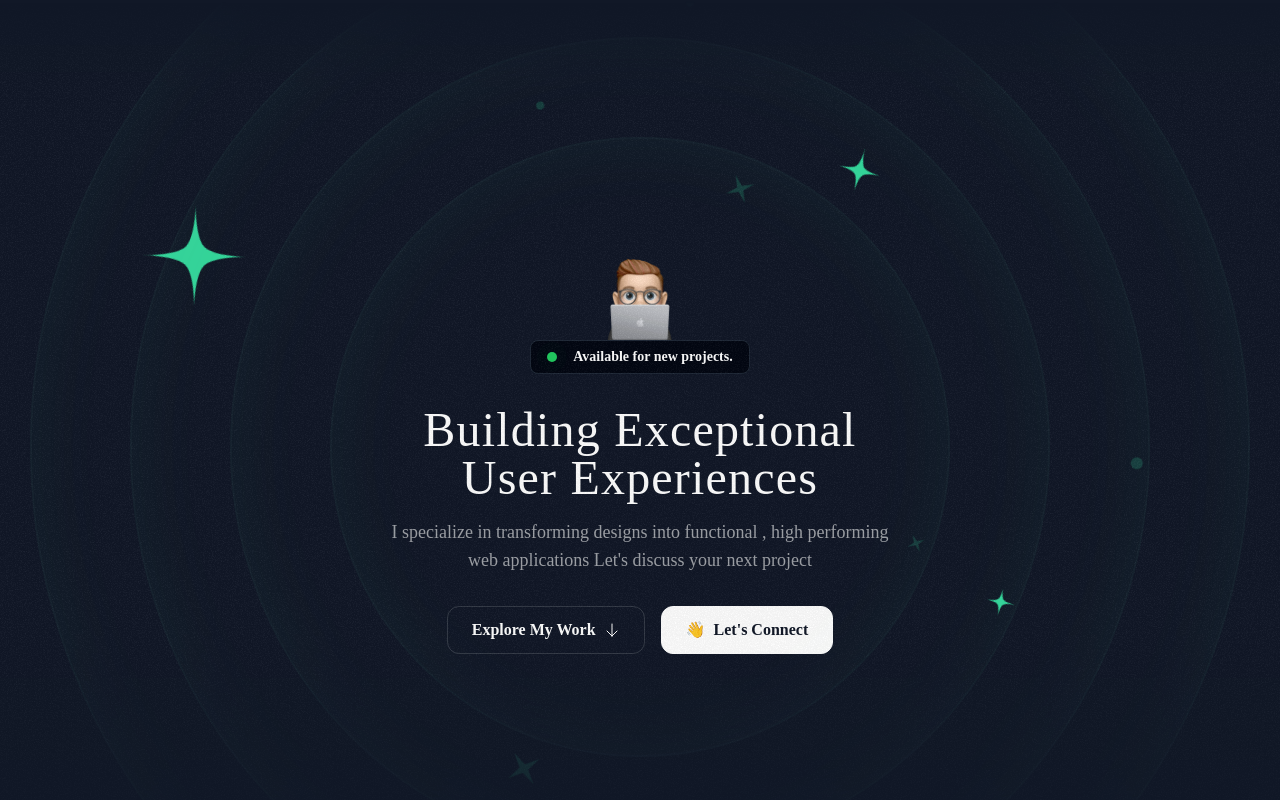
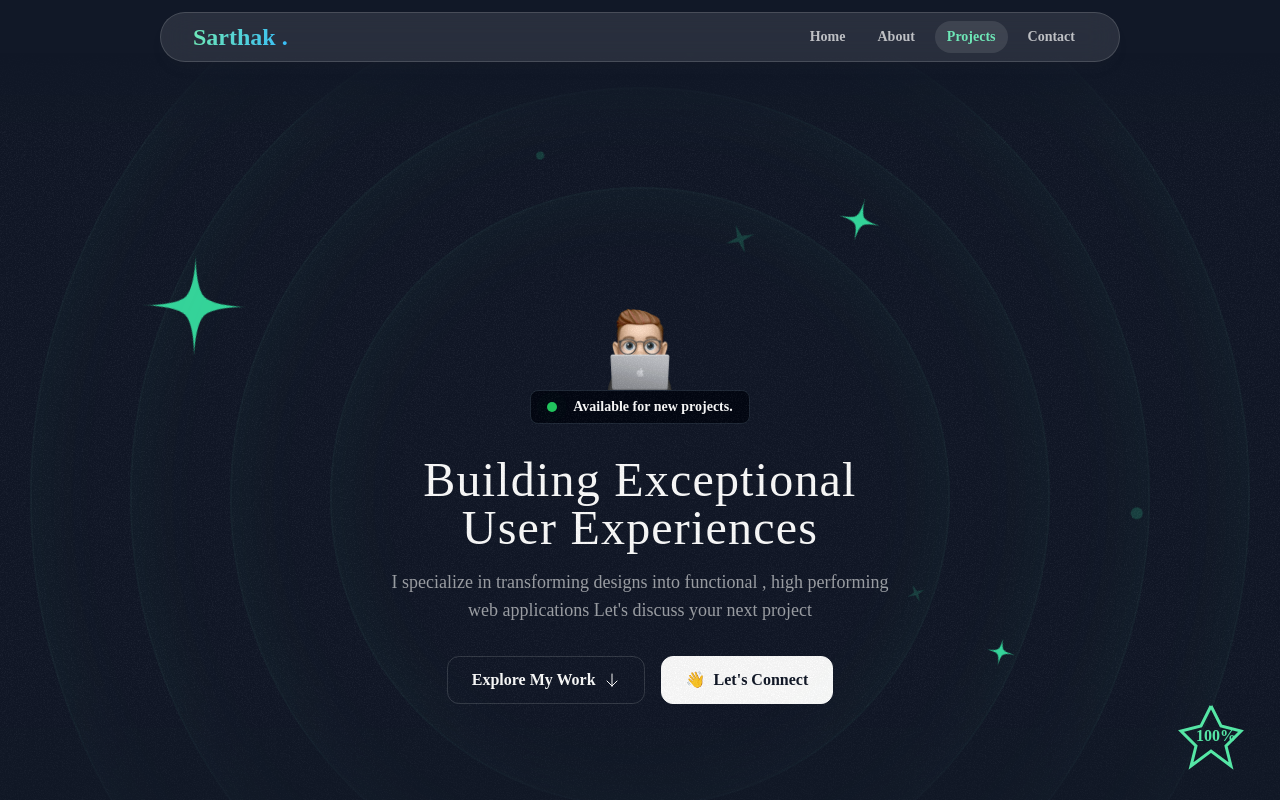
Before and after one commit to Sarthak0085/sarthak, a Next.js app: page / in a window 1280 px wide. Shown: the top 800 px of the page. Built offline with nearby package versions, Linux system fonts and the light colour scheme; a web font is replaced by a local one.

Commit message:
added header

```diff
--- a/src/app/globals.css
+++ b/src/app/globals.css
@@ -2,8 +2,17 @@
 @tailwind components;
 @tailwind utilities;
 
+html, body {
+  scroll-behavior: smooth;
+}
 
 @layer base{
+  .nav-item{
+    @apply px-3 py-1.5 rounded-full text-white/70 text-sm font-semibold hover:bg-white/10 hover:text-emerald-300 transition duration-300 hidden md:block;
+  }
+    .nav-item-mobile {
+      @apply px-4 py-3 my-3 w-full text-white/70 text-sm font-semibold hover:bg-white/10 hover:text-emerald-300 transition duration-300 md:hidden block;
+    }
   .hero-ring {
     @apply absolute inset-0 border-2 left-1/2 top-1/2 -translate-x-1/2 -translate-y-1/2 rounded-full border-emerald-300/5 shadow-[0_0_80px_inset] shadow-emerald-300/5
   }
--- a/src/app/page.tsx
+++ b/src/app/page.tsx
@@ -1,3 +1,7 @@
+"use client";
+
+import { Header } from "@/components/header";
+import { StarIndicator } from "@/components/star-indicator";
 import { AboutSection } from "@/sections/about";
 import { ContactSection } from "@/sections/contact";
 import { Footer } from "@/sections/footer";
@@ -9,11 +13,13 @@ import { TestimonialsSection } from "@/sections/testimonials";
 export default function Home() {
   return (
     <div>
+      <StarIndicator />
+      <Header />
       <HeroSection />
+      <AboutSection />
       <ProjectsSection />
       <TapeSection />
       <TestimonialsSection />
-      <AboutSection />
       <ContactSection />
       <Footer />
     </div>
--- /dev/null
+++ b/src/components/header.tsx
@@ -0,0 +1,109 @@
+import Link from "next/link";
+import { motion } from "framer-motion";
+import { useEffect, useRef, useState } from "react";
+import { twMerge } from "tailwind-merge";
+import MenuIcon from "@/assets/icons/list-menu-icon.svg";
+import { useClickOutside } from "@/hooks/use-click-outside";
+
+const navItems = [
+    {
+        name: "Home",
+        href: "#home"
+    },
+    {
+        name: "About",
+        href: "#about"
+    },
+    {
+        name: "Projects",
+        href: "#projects"
+    },
+    {
+        name: "Contact",
+        href: "#contact"
+    },
+]
+
+export const Header = () => {
+    const [select, setSelect] = useState("#home");
+    const [isDropdownOpen, setIsDropdownOpen] = useState(false);
+    const dropDownRef = useRef(null);
+    useClickOutside(dropDownRef, () => {
+        if (isDropdownOpen) setIsDropdownOpen(false);
+    });
+
+    useEffect(() => {
+        const handleScroll = () => {
+            const sections = document.querySelectorAll("section");
+            sections.forEach((section) => {
+                const rect = section.getBoundingClientRect();
+                if (rect.top >= 0 && rect.top < window.innerHeight / 2) {
+                    setSelect(`#${section.id}`);
+                }
+            });
+        };
+
+        window.addEventListener("scroll", handleScroll);
+        return () => {
+            window.removeEventListener("scroll", handleScroll);
+        };
+    }, []);
+
+    return (
+        <nav className="sticky mx-auto wrapper top-3 z-50 flex items-center gap-2 w-full">
+            <div className="container relative">
+                <motion.div
+                    initial={{ y: -20, opacity: 0 }}
+                    animate={{ y: 0, opacity: 1 }}
+                    transition={{ duration: 0.5, ease: "easeInOut", type: "spring", damping: 10 }}
+                    className="flex w-full justify-between mx-auto bg-white/10 shadow-lg shadow-neutral-600/5 backdrop-blur-lg border border-white/15 p-2 px-8 rounded-full"
+                >
+                    <Link href={"/"} className="flex items-center gap-2 cursor-pointer bg-gradient-to-r text-transparent bg-clip-text from-emerald-300 to-sky-400 text-2xl font-bold">
+                        Sarthak .
+                    </Link>
+                    <div className="flex items-center gap-2">
+                        {navItems.map((item) => (
+                            <Link
+                                key={item?.name}
+                                href={item?.href}
+                                onClick={() => setSelect(item?.href)}
+                                className={twMerge("nav-item", select === item?.href && "text-emerald-300 bg-white/10")}
+                            >
+                                {item?.name}
+                            </Link>
+                        ))}
+                        <div className="block md:hidden cursor-pointer" onClick={() => setIsDropdownOpen(prev => !prev)}>
+                            <MenuIcon className="size-4 fill-white/80" />
+                        </div>
+                    </div>
+                </motion.div>
+                {isDropdownOpen && (
+                    <motion.div
+                        initial={{ opacity: 0, y: -20 }}
+                        animate={{ opacity: 1, y: 0 }}
+                        exit={{ opacity: 0, y: -20 }}
+                        transition={{ duration: 0.3 }}
+                        className="absolute block md:hidden bg-white/10 right-4 backdrop-blur-lg shadow-lg shadow-neutral-600/5 rounded mt-2 w-48 z-10"
+                    >
+                        <div ref={dropDownRef}>
+                            {navItems.map((item) => (
+                                <Link
+                                    key={item.name}
+                                    href={item.href}
+                                    onClick={(e) => {
+                                        e.stopPropagation();
+                                        setSelect(item.href);
+                                        setIsDropdownOpen(false);
+                                    }}
+                                    className={twMerge("nav-item-mobile", select === item?.href && "text-emerald-300 bg-white/10")}
+                                >
+                                    {item.name}
+                                </Link>
+                            ))}
+                        </div>
+                    </motion.div>
+                )}
+            </div>
+        </nav>
+    );
+};
--- /dev/null
+++ b/src/components/star-indicator.tsx
@@ -0,0 +1,42 @@
+"use client";
+
+import { motion, useScroll } from 'framer-motion';
+import { useEffect, useState } from 'react';
+import { twMerge } from 'tailwind-merge';
+
+export const StarIndicator = () => {
+    const { scrollYProgress } = useScroll();
+    const [percentage, setPercentage] = useState(0);
+    const [isTextVisible, setIsTextVisible] = useState(false);
+
+    useEffect(() => {
+        const unsubscribe = scrollYProgress.onChange((value) => {
+            setPercentage(value * 100);
+            setIsTextVisible(value > 0);
+        });
+
+        return unsubscribe;
+    }, [scrollYProgress]);
+
+    return (
+        <div className="fixed z-50 bottom-6 right-6 w-20 h-20 md:w-30 md:h-30">
+            <motion.svg className="absolute inset-0" viewBox="-5 0 80 80">
+                <motion.path
+                    d="M 30,10 L 40,30 L 60,35 L 45,50 L 50,70 L 30,55 L 10,70 L 15,50 L 0,35 L 20,30 Z"
+                    fill="transparent"
+                    strokeWidth="3"
+                    stroke="#ccc"
+                    style={{
+                        pathLength: scrollYProgress,
+                        stroke: '#55e6a5',
+                    }}
+                />
+            </motion.svg>
+            <div
+                className={twMerge(`absolute inset-0 flex items-center justify-center text-[14px] md:text-[16px] font-bold`, isTextVisible ? 'text-[#55e6a5]' : 'text-transparent')}
+            >
+                {Math.round(percentage)}%
+            </div>
+        </div>
+    );
+};
--- /dev/null
+++ b/src/hooks/use-click-outside.tsx
@@ -0,0 +1,16 @@
+import { RefObject, useEffect } from 'react';
+
+export const useClickOutside = (ref: RefObject<HTMLElement>, callback: () => void) => {
+    const handleClickOutside = (event: MouseEvent) => {
+        if (ref.current && !ref.current.contains(event?.target as Node)) {
+            callback();
+        }
+    };
+
+    useEffect(() => {
+        document.addEventListener('click', handleClickOutside);
+        return () => {
+            document.removeEventListener('click', handleClickOutside);
+        };
+    }, [ref, callback]);
+};
--- a/src/sections/Hero.tsx
+++ b/src/sections/Hero.tsx
@@ -5,10 +5,11 @@ import grainImage from "@/assets/images/grain.jpg";
 import StarIcon from "@/assets/icons/star.svg";
 import SparkleIcon from "@/assets/icons/sparkle.svg";
 import { HeroOrbit } from "@/components/hero-orbit";
+import Link from "next/link";
 
 export const HeroSection = () => {
     return (
-        <div className="py-32 md:py-48 lg:py-60 relative z-0 overflow-x-clip">
+        <section id="home" className="py-32 md:py-48 lg:py-60 relative z-0 overflow-x-clip">
             <div className="absolute inset-0 [mask-image:linear-gradient(to_bottom,transparent,black_10%,black_70%,transparent)]">
                 <div className="absolute inset-0 -z-30 opacity-5"
                     style={{ backgroundImage: `url(${grainImage.src})` }}
@@ -121,16 +122,16 @@ export const HeroSection = () => {
                     </p>
                 </div>
                 <div className="flex flex-col md:flex-row justify-center items-center mt-8 gap-4">
-                    <button className="inline-flex items-center gap-2 border border-white/15 px-6 h-12 rounded-xl">
-                        <span className="font-semibold">Explore My Work</span>
-                        <ArrowDown className="size-4" />
-                    </button>
+                    <Link href={`#projects`} className="inline-flex items-center gap-2 border border-white/15 px-6 h-12 rounded-xl">
+                        <span className="font-semibold cursor-pointer">Explore My Work</span>
+                        <ArrowDown className="size-4 cursor-pointer" />
+                    </Link>
                     <button className="inline-flex items-center gap-2 border border-white bg-white text-gray-900 px-6 h-12 rounded-xl">
                         <span>👋</span>
                         <span className="font-semibold">Let&apos;s Connect</span>
                     </button>
                 </div>
             </div>
-        </div>
+        </section>
     )
 }
--- a/src/sections/Projects.tsx
+++ b/src/sections/Projects.tsx
@@ -49,7 +49,7 @@ const portfolioProjects = [
 
 export const ProjectsSection = () => {
     return (
-        <section className="py-16 lg:py-24">
+        <section id="projects" className="py-16 lg:py-24">
             <div className="container">
                 <SectionHeader
                     header={"Real-World Projects"}
--- a/src/sections/about.tsx
+++ b/src/sections/about.tsx
@@ -86,7 +86,7 @@ const hobbies = [
 export const AboutSection = () => {
     const constraintRef = useRef(null);
     return (
-        <div className="py-16 lg:py-24">
+        <section id="about" className="py-16 lg:py-24">
             <div className="container">
                 <SectionHeader
                     header={"About Me"}
@@ -164,6 +164,6 @@ export const AboutSection = () => {
                     </div>
                 </div>
             </div>
-        </div>
+        </section>
     )
 }
--- a/src/sections/contact.tsx
+++ b/src/sections/contact.tsx
@@ -3,7 +3,7 @@ import grainImage from "@/assets/images/grain.jpg";
 
 export const ContactSection = () => {
     return (
-        <div className="py-12 lg:py-20">
+        <section id="contact" className="py-12 lg:py-20">
             <div className="container">
                 <div className="bg-gradient-to-r from-emerald-300 to-sky-400 text-gray-950 py-8 px-10 rounded-3xl text-center md:text-left relative overflow-hidden z-0">
                     <div className="absolute inset-0 -z-30 opacity-5"
@@ -25,6 +25,6 @@ export const ContactSection = () => {
                     </div>
                 </div>
             </div>
-        </div>
+        </section>
     )
 }
```
Also changed, not shown: src/assets/icons/list-menu-icon.svg (added).
